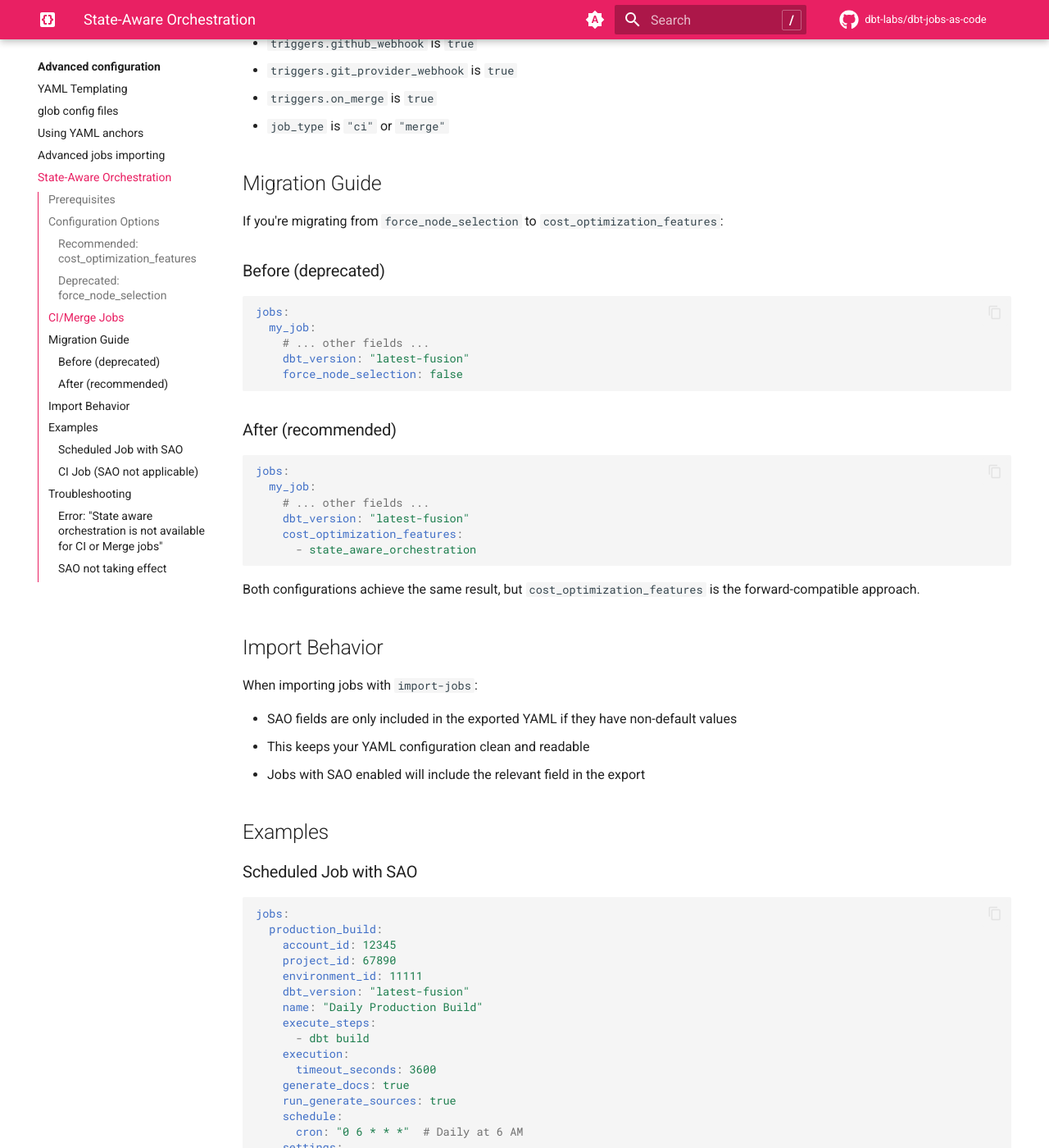
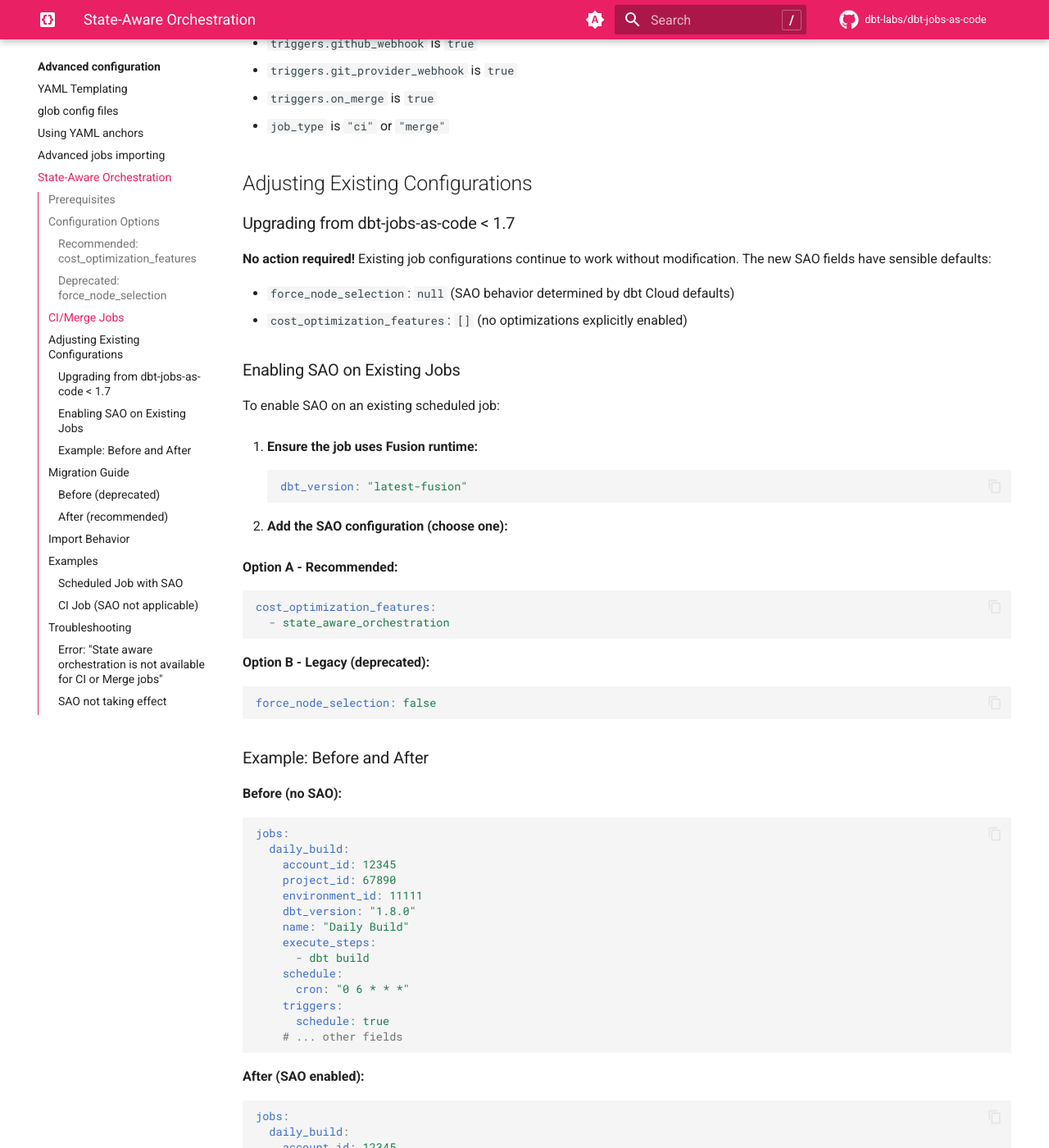
Before and after one commit to dbt-labs/dbt-jobs-as-code, an MkDocs documentation site: the page built from docs/advanced_config/sao.md, in a window 1280 px wide and 1400 px high, scrolled down 1585 px. Shown: the whole window at 82% size. Built offline with MkDocs 1.6.1 and Material for MkDocs 9.7.7, drawn with Linux system fonts in a browser that asks for light colours; comment, search, counter and statistics services are not loaded; the version menu is left out; some of the changed text lies outside the part shown.

Commit message:
docs: Add configuration adjustment guide for SAO
- Enhanced changelog with detailed migration/adjustment examples
- Added 'Adjusting Existing Configurations' section to SAO docs
- Includes before/after examples for enabling SAO on existing jobs

````diff
--- a/docs/advanced_config/sao.md
+++ b/docs/advanced_config/sao.md
@@ -63,6 +63,77 @@ dbt-jobs-as-code automatically handles this by omitting `force_node_selection` f
 - `triggers.git_provider_webhook` is `true`
 - `triggers.on_merge` is `true`
 - `job_type` is `"ci"` or `"merge"`
+
+## Adjusting Existing Configurations
+
+### Upgrading from dbt-jobs-as-code < 1.7
+
+**No action required!** Existing job configurations continue to work without modification. The new SAO fields have sensible defaults:
+
+- `force_node_selection`: `null` (SAO behavior determined by dbt Cloud defaults)
+- `cost_optimization_features`: `[]` (no optimizations explicitly enabled)
+
+### Enabling SAO on Existing Jobs
+
+To enable SAO on an existing scheduled job:
+
+1. **Ensure the job uses Fusion runtime:**
+   ```yaml
+   dbt_version: "latest-fusion"
+   ```
+
+2. **Add the SAO configuration (choose one):**
+
+   **Option A - Recommended:**
+   ```yaml
+   cost_optimization_features:
+     - state_aware_orchestration
+   ```
+
+   **Option B - Legacy (deprecated):**
+   ```yaml
+   force_node_selection: false
+   ```
+
+### Example: Before and After
+
+**Before (no SAO):**
+```yaml
+jobs:
+  daily_build:
+    account_id: 12345
+    project_id: 67890
+    environment_id: 11111
+    dbt_version: "1.8.0"
+    name: "Daily Build"
+    execute_steps:
+      - dbt build
+    schedule:
+      cron: "0 6 * * *"
+    triggers:
+      schedule: true
+    # ... other fields
+```
+
+**After (SAO enabled):**
+```yaml
+jobs:
+  daily_build:
+    account_id: 12345
+    project_id: 67890
+    environment_id: 11111
+    dbt_version: "latest-fusion"  # Changed from "1.8.0"
+    name: "Daily Build"
+    execute_steps:
+      - dbt build
+    schedule:
+      cron: "0 6 * * *"
+    triggers:
+      schedule: true
+    cost_optimization_features:   # Added
+      - state_aware_orchestration
+    # ... other fields
+```
 
 ## Migration Guide
 
````
Also changed, not shown: docs/changelog.md (+32 -0 lines).
